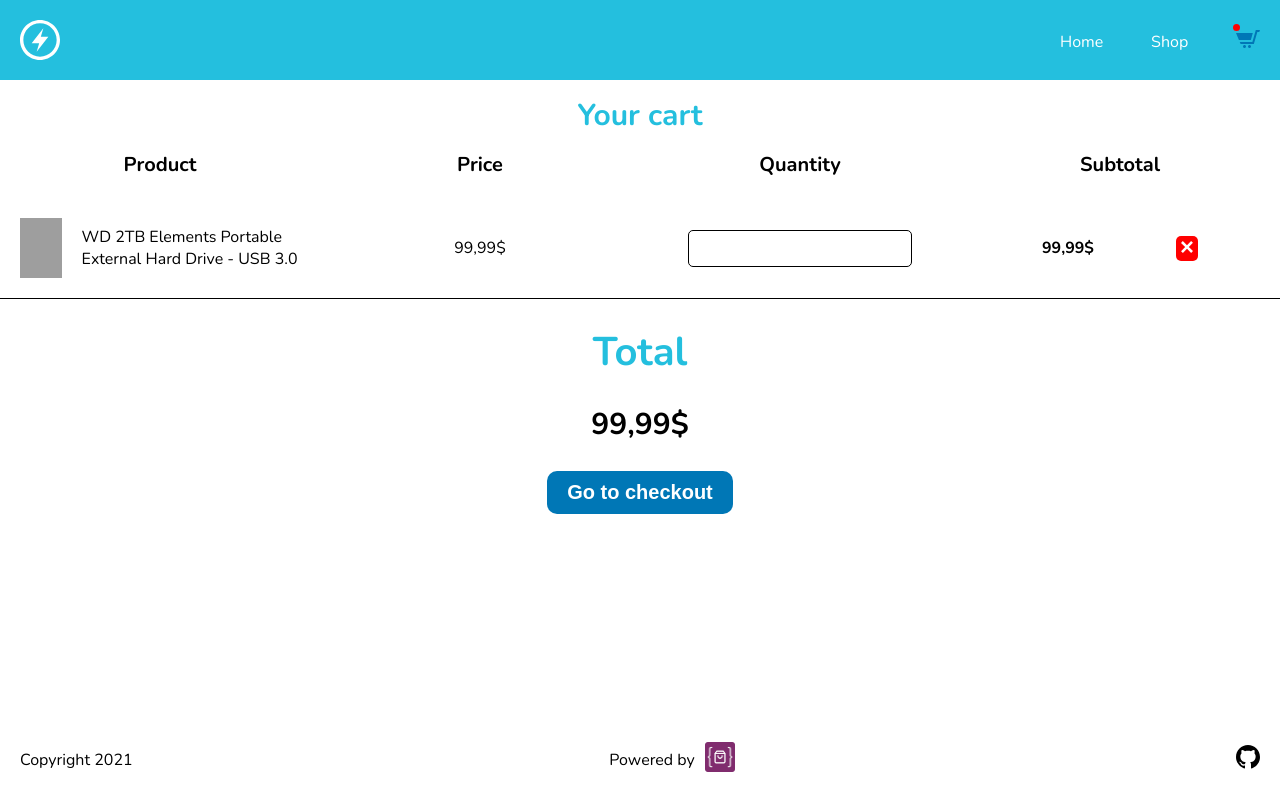
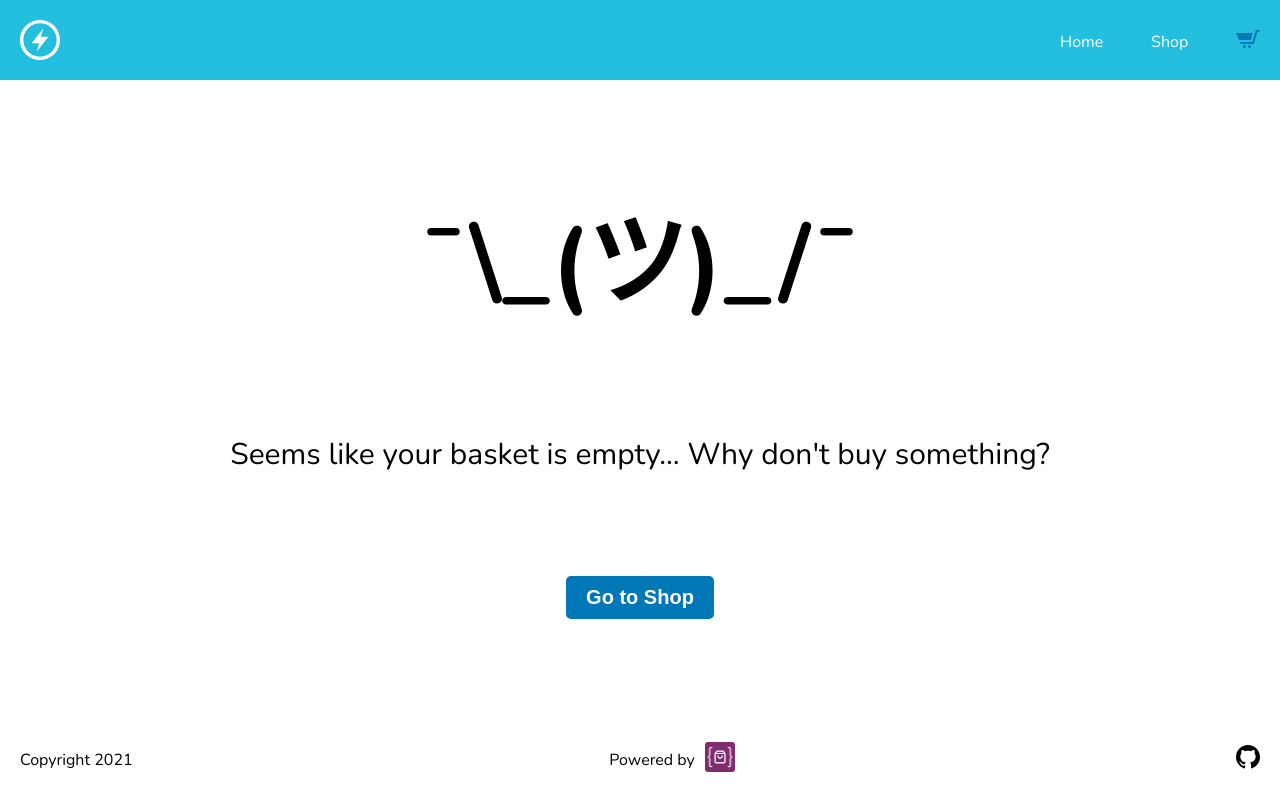
Before and after one commit to FraCav99/Shopping-cart, a React (Create React App) app: page /cart in a window 1280 px wide. Built offline with nearby package versions, Linux system fonts and the light colour scheme; grey boxes are pictures that could not be loaded.

Commit message:
Modify structure and logic of some components and add basic cart functionality

```diff
--- a/src/Routes.js
+++ b/src/Routes.js
@@ -1,4 +1,4 @@
-import React from 'react';
+import React, {useState} from 'react';
 import {BrowserRouter as Router, Switch, Route} from 'react-router-dom';
 import App from './App';
 import Shop from './components/Shop';
@@ -8,14 +8,19 @@ import Nav from './components/Nav';
 import Footer from './components/Footer';
 
 const Routes = () => {
+    const [cartItems, setCartItems] = useState([]);
+
     return (
         <Router>
-            <Nav />
+            <Nav cartItems={cartItems}/>
             <Switch>
                 <Route exact path="/" component={App} />
                 <Route exact path="/shop" component={Shop} />
-                <Route path="/shop/:id" component={ItemDetails} />
-                <Route exact path="/cart" component={Cart} />
+                <Route
+                    path="/shop/:id"
+                    render={(props) => <ItemDetails {...props} cartItems={cartItems} setCartItems={setCartItems}/>}
+                />
+                <Route exact path="/cart" render={(props) => <Cart cartItems={cartItems} setCartItems={setCartItems}/>} />
             </Switch>
             <Footer />
         </Router>
--- a/src/components/Cart.js
+++ b/src/components/Cart.js
@@ -1,7 +1,27 @@
 import React from 'react';
+import {Link} from 'react-router-dom';
 import '../styles/Cart.css';
 
-const Cart = () => {
+const Cart = ({cartItems, setCartItems}) => {
+
+    const deleteItem = (ev) => {
+        const elementId = ev.target.parentNode.parentNode.id;
+        const filterArr = cartItems.filter(item => item.id !== +elementId ? item : null);
+        setCartItems(filterArr);
+    }
+
+    if (cartItems.length === 0) {
+        return (
+            <div className="cart cart-empty">
+                <h1>¯\_(ツ)_/¯</h1>
+                <p>Seems like your basket is empty... Why don't buy something?</p>
+                <Link to={'/shop'}>
+                    <button>Go to Shop</button>
+                </Link>
+            </div>
+        );
+    }
+
     return (
         <div className="cart">
             <div className="cart-container">
@@ -16,26 +36,30 @@ const Cart = () => {
                         <div><span>Subtotal</span></div>
                     </div>
                     <div className="product-table-body">
-                        <div className="product-item">
+                        {cartItems.map(cartItem => (
+                        <div className="product-item" key={cartItem.id} id={cartItem.id}>
                             <div className="product-name column">
                                 <div className="product-img">
-                                    <img src="https://fakestoreapi.com/img/61IBBVJvSDL._AC_SY879_.jpg" alt="prod-pic" />
+                                    <img src={cartItem.image} alt="prod-pic" />
                                 </div>
-                                <span>WD 2TB Elements Portable External Hard Drive - USB 3.0</span>
+                                <span>{cartItem.title}</span>
                             </div>
                             <div className="product-price column">
-                                <span>99,99$</span>
+                                <span>{cartItem.price}$</span>
                             </div>
                             <div className="product-quantity column">
-                                <input type="number" min="1" />
+                                <div className="quantity-setter">
+                                    <div><button>-</button></div>
+                                    <span>{cartItem.quantity}</span>
+                                    <div><button>+</button></div>
+                                </div>
                             </div>
                             <div className="product-subtotal column">
-                                <span>99,99$</span>
-                                <button>
-                                    <svg xmlns="http://www.w3.org/2000/svg" width="24" height="24" viewBox="0 0 24 24"><path d="M24 20.188l-8.315-8.209 8.2-8.282-3.697-3.697-8.212 8.318-8.31-8.203-3.666 3.666 8.321 8.24-8.206 8.313 3.666 3.666 8.237-8.318 8.285 8.203z"/></svg>
-                                </button>
+                                <span>{cartItem.subtotal()}$</span>
+                                <button onClick={deleteItem}>X</button>
                             </div>
                         </div>
+                        ))}
                     </div>
                 </div>
             </div>
--- a/src/components/ItemDetails.js
+++ b/src/components/ItemDetails.js
@@ -1,17 +1,22 @@
 import React from 'react';
 import {useState, useEffect} from 'react';
+import {Link} from 'react-router-dom';
 import RelatedProds from './RelatedProds';
 import '../styles/ItemDetails.css';
 import loading from '../images/loading.gif';
 
-const ItemDetails = ({ match }) => {
+const ItemDetails = ({ match, cartItems, setCartItems }) => {
     const [item, setItem] = useState({});
     const [items, setItems] = useState([]);
+    const [goToCheckout, setGoToCheckout] = useState(false);
     const [isLoaded, setIsLoaded] = useState(false);
-    const [isValid, setIsValid] = useState(true);
 
     useEffect(() => {
         setLoader();
+
+        return () => {
+            setGoToCheckout(false);
+        }
     // eslint-disable-next-line react-hooks/exhaustive-deps
     }, [isLoaded]);
 
@@ -41,18 +46,30 @@ const ItemDetails = ({ match }) => {
         setItems([]);
     }
 
-    const checkInput = () => {
-        const quantity = document.getElementById('item-quantity');
-        const regex=/^[0-9]+$/;
+    const addItemToCart = () => {
+        const itemToAdd = {
+            id: item.id,
+            price: item.price,
+            title: item.title,
+            image: item.image,
+            quantity: 1,
+            subtotal: function() {
+                return this.quantity * item.price;
+            }
+        }
 
-        if (!quantity.value.match(regex) || quantity.value < 1) {
-            setIsValid(false);
+        const found = cartItems.some(cartItem => cartItem.id === itemToAdd.id);
+
+        if (found) {
+            const filteredArr = cartItems.map(item => (item.id === itemToAdd.id) ? itemToAdd : item);
+            setCartItems(filteredArr);
         } else {
-            setIsValid(true);
+            setCartItems([...cartItems, itemToAdd]);
         }
+
+        setGoToCheckout(true);
     }
 
-    // (Object.keys(item).length === 0 && item.constructor === Object) || items.length === 0
     if (!isLoaded) {
         return (
             <div className="item-details-page">
@@ -74,12 +91,12 @@ const ItemDetails = ({ match }) => {
                         <div className="item-actions">
                             <p className="item-title">{item.title}</p>
                             <p className="item-price">Price: {item.price}$</p>
-                            <div className="quantity">
-                                <span>Q.ty</span>
-                                <input type="number" id="item-quantity" min="1" max="99"/>
-                                {!isValid && <small>Must be a number greater or equal to 1</small>}
-                            </div>
-                            <button onClick={checkInput}>Add to cart</button>
+                            <button onClick={addItemToCart}>Add to cart</button>
+                            {goToCheckout &&
+                                <Link to={'/cart'}>
+                                    <button>Proceed to checkout</button>
+                                </Link>
+                            }
                         </div>
                     </div>
                     <div className="item-description">
--- a/src/components/Nav.js
+++ b/src/components/Nav.js
@@ -2,7 +2,7 @@ import React from 'react';
 import {Link} from 'react-router-dom';
 import '../styles/Nav.css';
 
-const Nav = () => {
+const Nav = ({cartItems}) => {
     return (
         <div className="navbar">
             <svg className="logo" xmlns="http://www.w3.org/2000/svg" width="24" height="24" viewBox="0 0 24 24"><path d="M12 2c5.514 0 10 4.486 10 10s-4.486 10-10 10-10-4.486-10-10 4.486-10 10-10zm0-2c-6.627 0-12 5.373-12 12s5.373 12 12 12 12-5.373 12-12-5.373-12-12-12zm-2 19l1.5-5h-4.5l7-9-1.5 5h4.5l-7 9z"/></svg>
@@ -15,7 +15,7 @@ const Nav = () => {
                 </Link>
                 <Link to="/cart">
                     <li>
-                        <span className="basket-items-count"></span>
+                        {cartItems.length > 0 && <span className="basket-items-count"></span>}
                         <svg className="cart-icon" xmlns="http://www.w3.org/2000/svg" width="24" height="24" viewBox="0 0 24 24"><path d="M10 19.5c0 .829-.672 1.5-1.5 1.5s-1.5-.671-1.5-1.5c0-.828.672-1.5 1.5-1.5s1.5.672 1.5 1.5zm3.5-1.5c-.828 0-1.5.671-1.5 1.5s.672 1.5 1.5 1.5 1.5-.671 1.5-1.5c0-.828-.672-1.5-1.5-1.5zm1.336-5l1.977-7h-16.813l2.938 7h11.898zm4.969-10l-3.432 12h-12.597l.839 2h13.239l3.474-12h1.929l.743-2h-4.195z"/></svg>
                     </li>
                 </Link>
--- a/src/styles/Cart.css
+++ b/src/styles/Cart.css
@@ -4,6 +4,38 @@
 
 .cart-container {
   width: 100%;
+}
+
+.cart-empty {
+  padding: 0 10px;
+  display: flex;
+  flex-direction: column;
+  justify-content: space-evenly;
+  align-items: center;
+}
+
+.cart-empty h1 {
+  font-size: 100px;
+}
+
+.cart-empty p {
+  font-size: 30px;
+  text-align: center;
+}
+
+.cart-empty button {
+  cursor: pointer;
+  border: none;
+  color: white;
+  font-weight: bold;
+  background-color: #0077b6;
+  padding: 10px 20px;
+  font-size: 20px;
+  border-radius: 5px;
+}
+
+.cart-empty button:hover {
+  background-color: #006399;
 }
 
 .total-section {
@@ -110,11 +142,49 @@
   .product-table-body
   .product-item
   .product-quantity
-  input {
+  .quantity-setter {
   border: 1px solid black;
-  padding: 10px;
-  border-radius: 5px;
-  width: 70%;
+  display: flex;
+  justify-content: space-between;
+  align-items: center;
+  width: 80px;
+}
+
+.cart-container
+  .cart-product-table
+  .product-table-body
+  .product-item
+  .product-quantity
+  .quantity-setter
+  div:first-child {
+  border-right: 1px solid black;
+  width: 25%;
+}
+
+.cart-container
+  .cart-product-table
+  .product-table-body
+  .product-item
+  .product-quantity
+  .quantity-setter
+  div:last-child {
+  border-left: 1px solid black;
+  width: 25%;
+}
+
+.cart-container
+  .cart-product-table
+  .product-table-body
+  .product-item
+  .product-quantity
+  .quantity-setter
+  button {
+  cursor: pointer;
+  background-color: white;
+  border: none;
+  font-weight: bold;
+  width: 100%;
+  height: 100%;
 }
 
 .cart-container
@@ -137,9 +207,10 @@
   background-color: red;
   border: none;
   padding: 5px;
-  fill: white;
+  color: white;
   border-radius: 5px;
   cursor: pointer;
+  font-weight: bold;
 }
 
 .cart-container
@@ -149,16 +220,6 @@
   .product-subtotal
   button:hover {
   background-color: rgb(180, 0, 0);
-}
-
-.cart-container
-  .cart-product-table
-  .product-table-body
-  .product-item
-  .product-subtotal
-  svg {
-  width: 12px;
-  height: 12px;
 }
 
 @media screen and (max-width: 1024px) {
```
